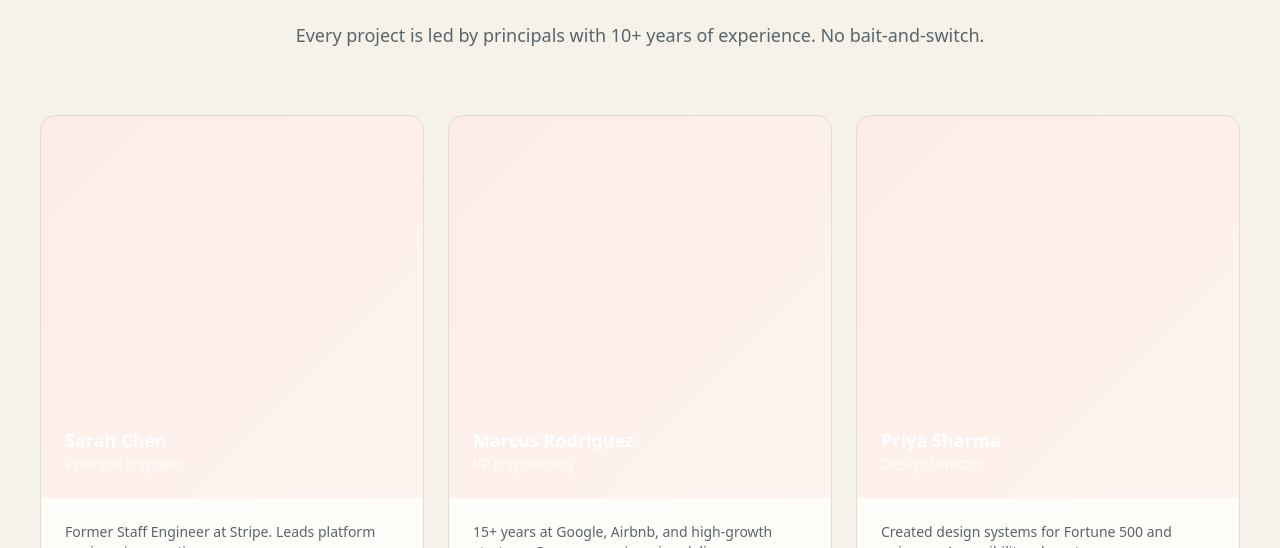
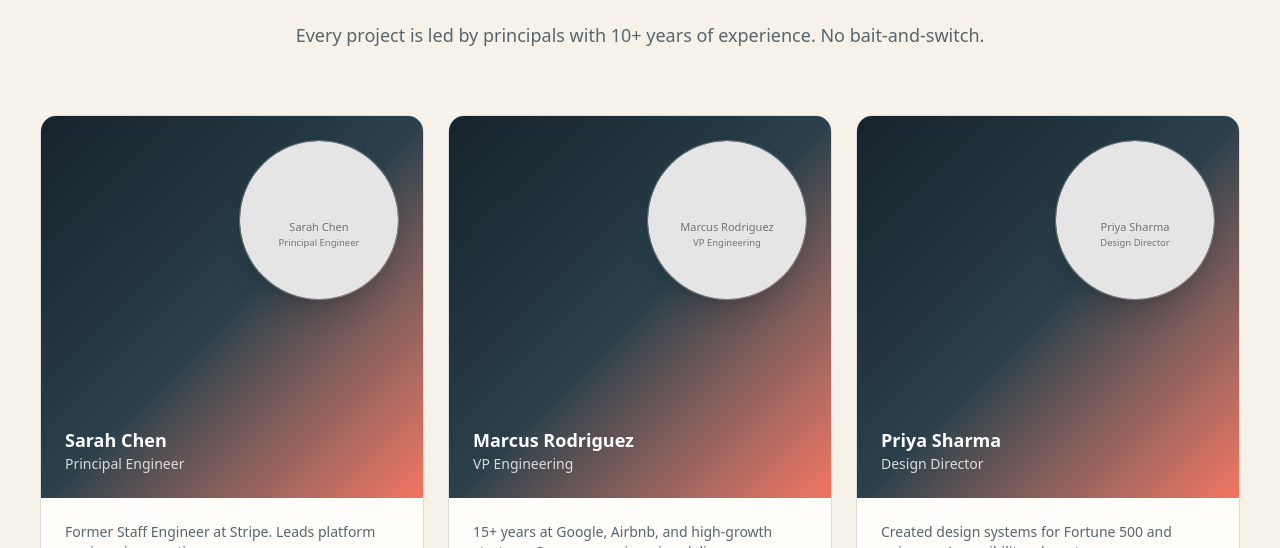
Before and after one commit to vivek14vr/axeera-updated, a Next.js app: page /about in a window 1280 px wide. Shown: the part 3074-3622 px from the top of the page. Built offline with nearby package versions, Linux system fonts and the light colour scheme.

Commit message:
Fix team cards and CTA hover states

```diff
--- a/src/components/about/about-page.tsx
+++ b/src/components/about/about-page.tsx
@@ -217,7 +217,16 @@ export function AboutPageContent() {
                   <ScrollReveal direction="up" distance={30} threshold={0.1}>
                     <div className="bg-surface border border-border rounded-2xl overflow-hidden hover:border-primary/50 transition-colors duration-300">
                       <div className="aspect-square relative overflow-hidden">
-                        <div className="absolute inset-0 bg-gradient-to-br from-primary/10 to-primary/5" />
+                        <div className="absolute inset-0 bg-gradient-to-br from-[#17232b] via-[#29404b] to-primary/80" />
+                        <div className="absolute right-6 top-6 h-40 w-40 overflow-hidden rounded-full border border-white/20 bg-white/10 shadow-xl">
+                          <Image
+                            src={member.avatar}
+                            alt={`${member.name} portrait`}
+                            fill
+                            sizes="160px"
+                            className="object-cover"
+                          />
+                        </div>
                         <div className="relative h-full flex items-end p-6">
                           <div>
                             <h3 className="font-semibold text-lg text-white">{member.name}</h3>
@@ -263,7 +272,7 @@ export function AboutPageContent() {
                   "focus-visible:outline-none focus-visible:ring-2 focus-visible:ring-ring focus-visible:ring-offset-2",
                   "disabled:opacity-50 disabled:pointer-events-none",
                   "active:scale-[0.98]",
-                  "bg-white text-primary hover:bg-primary/90 hover:shadow-lg hover:-translate-y-0.5 px-10 py-5 text-lg"
+                  "bg-white text-primary hover:bg-white/90 hover:shadow-lg hover:-translate-y-0.5 px-10 py-5 text-lg"
                 )}
               >
                 Join Our Team
--- a/src/components/contact/contact-page.tsx
+++ b/src/components/contact/contact-page.tsx
@@ -537,7 +537,7 @@ export function ContactPageContent() {
                   "focus-visible:outline-none focus-visible:ring-2 focus-visible:ring-ring focus-visible:ring-offset-2",
                   "disabled:opacity-50 disabled:pointer-events-none",
                   "active:scale-[0.98]",
-                  "bg-white text-primary hover:bg-primary/90 hover:shadow-lg hover:-translate-y-0.5 px-10 py-5 text-lg"
+                  "bg-white text-primary hover:bg-white/90 hover:shadow-lg hover:-translate-y-0.5 px-10 py-5 text-lg"
                 )}
               >
                 Start a Project
--- a/src/components/services/service-detail.tsx
+++ b/src/components/services/service-detail.tsx
@@ -401,7 +401,7 @@ export function ServiceDetailContent({ service, relatedServices }: ServiceDetail
                 "focus-visible:outline-none focus-visible:ring-2 focus-visible:ring-ring focus-visible:ring-offset-2",
                 "disabled:opacity-50 disabled:pointer-events-none",
                 "active:scale-[0.98]",
-                "bg-white text-primary hover:bg-primary/90 hover:shadow-lg hover:-translate-y-0.5 px-10 py-5 text-lg"
+                "bg-white text-primary hover:bg-white/90 hover:shadow-lg hover:-translate-y-0.5 px-10 py-5 text-lg"
               )}
             >
               Get in Touch
--- a/src/components/work/work-detail.tsx
+++ b/src/components/work/work-detail.tsx
@@ -330,7 +330,7 @@ export function WorkDetailContent({ project, relatedProjects }: WorkDetailConten
                 "focus-visible:outline-none focus-visible:ring-2 focus-visible:ring-ring focus-visible:ring-offset-2",
                 "disabled:opacity-50 disabled:pointer-events-none",
                 "active:scale-[0.98]",
-                "bg-white text-primary hover:bg-primary/90 hover:shadow-lg hover:-translate-y-0.5 px-10 py-5 text-lg"
+                "bg-white text-primary hover:bg-white/90 hover:shadow-lg hover:-translate-y-0.5 px-10 py-5 text-lg"
               )}
             >
               Start a Conversation
```
Also changed, not shown: public/images/authors/david-park.svg (added).
